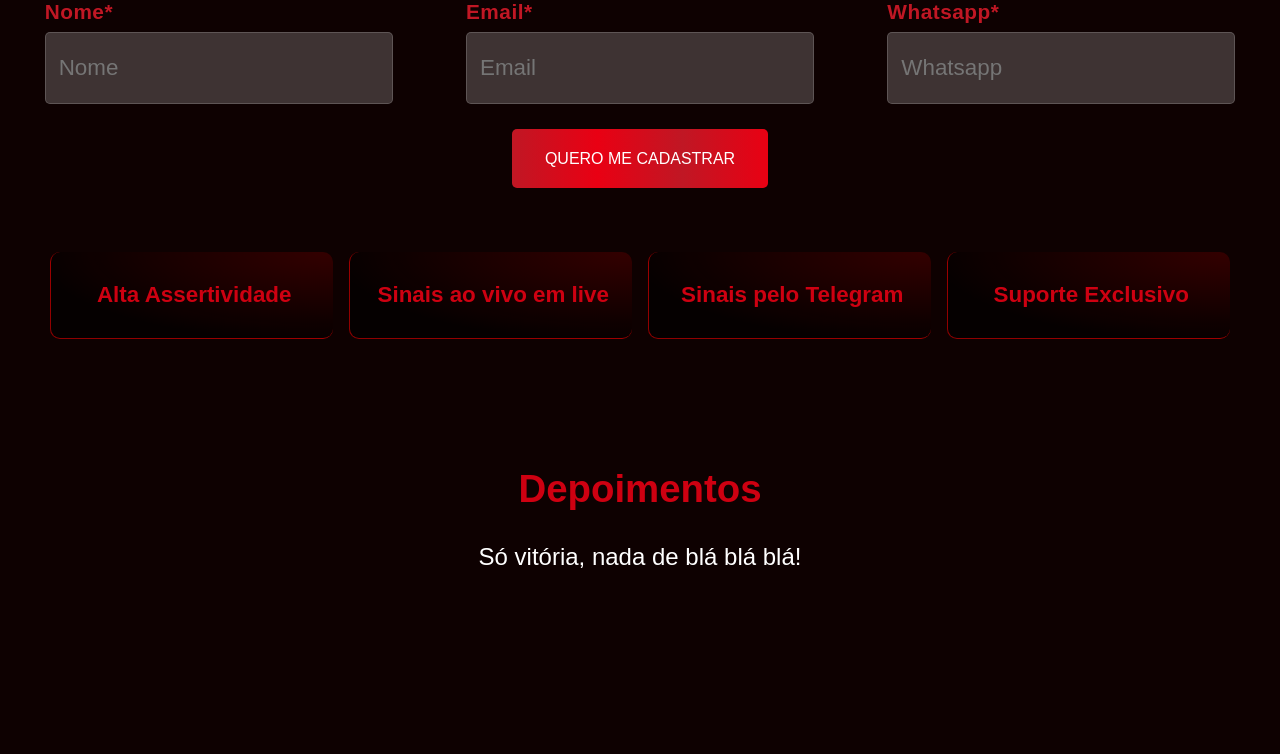
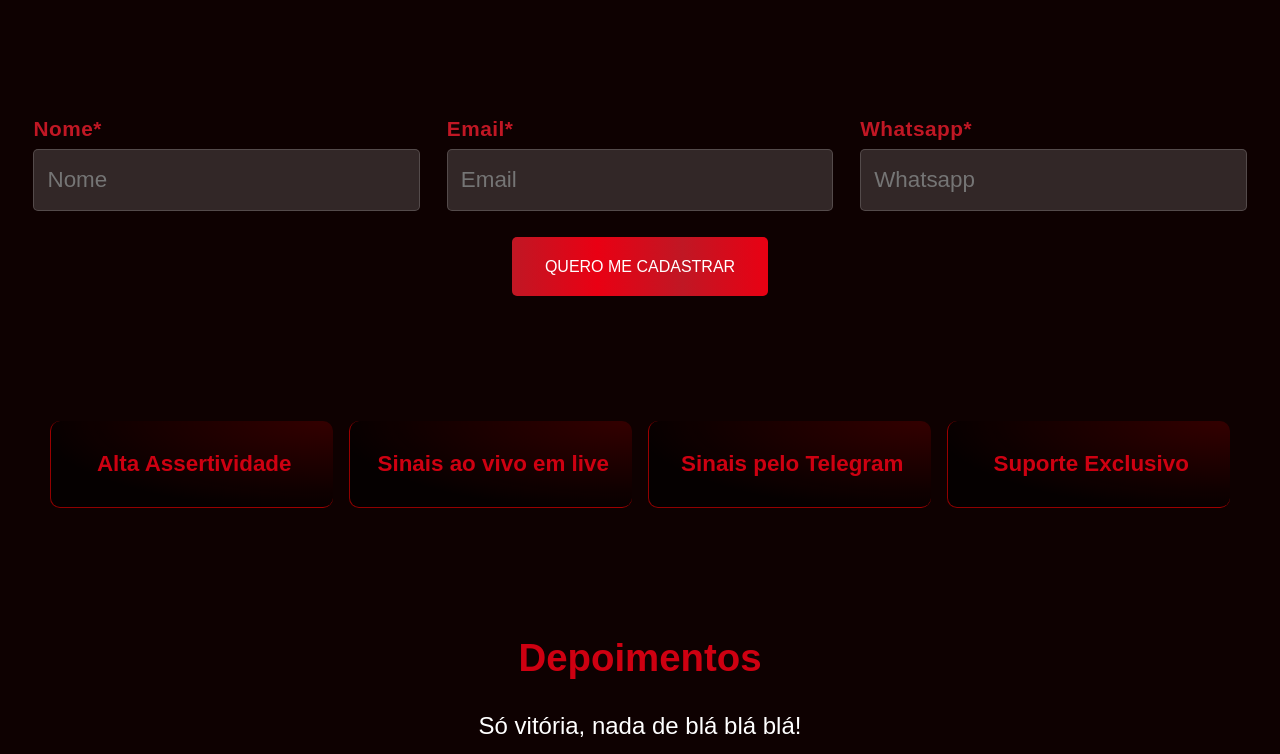
Before and after one commit to LucasViniciusNunesCosta/SpotAcademy, a plain HTML site: page assets/index.html in a window 1280 px wide. Shown: the part 443-1197 px from the top of the page. Before the commit the page ends 1029 px from the top, so only its background shows below. Drawn offline with Linux system fonts and the light colour scheme.

Commit message:
:style: corrigindo detalhes no estilo da pagina

```diff
--- a/assets/index.html
+++ b/assets/index.html
@@ -20,21 +20,21 @@
 
         <div class="contato__input-group">
             <label for="nome">Nome*</label>
-            <input type="text" name="nome" id="input-name" placeholder="Nome" />
+            <input type="text" name="nome" id="input-name" placeholder="Nome" required/>
         </div>
 
         <div class="contato__input-group">
             <label for="email">Email*</label>
-            <input type="email" name="email" id="input-email" placeholder="Email" />
+            <input type="email" name="email" id="input-email" placeholder="Email" required/>
         </div>
 
         <div class="contato__input-group">
             <label for="whats">Whatsapp*</label>
-            <input type="tel" name="whats" id="input-whats" placeholder="Whatsapp" pattern="\(\d{2}\)\s\d{4,5}-\d{4}" required/>
+            <input type="tel" name="whats" id="input-whats" placeholder="Whatsapp" required pattern="\(\d{2}\)\s\d{4,5}-\d{4}" required/>
         </div>
     </div>
       <div class="contato__btn-container">
-        <button class="contato__btn neon-background">Quero me cadastrar</button>
+        <button class="contato__btn neon-background" type="submit">Quero me cadastrar</button>
       </div>
     </div>
     <div class="servicos__container">
--- a/assets/style.css
+++ b/assets/style.css
@@ -1,6 +1,7 @@
 body{
     background-color: #0e0101;
     font-family: arial;
+    margin: 0px 20px 0px 20px;
 }
 .header__container{
     display: flex;
@@ -8,7 +9,7 @@ body{
     justify-content: center;
     align-items: center;
     color:  #fff;
-    padding: 50px 20px 50px 20px;
+    height: 70vh;
 }
 .header__img{
     height: auto;
@@ -32,6 +33,7 @@ body{
 }
 .contato__container{
     margin-bottom: 4rem;
+    height: 30vh;
 }
 .contato__inputs{
     display: flex;
@@ -51,13 +53,13 @@ body{
 }
 .contato__input-group > input{
     font-size: 1.4rem;
-    width: 25vw;
-    height: 40px;
+    width: 28vw;
+    height: 30px;
     border: 1px solid #FFFFFF2B;
     padding: 15px 13px 15px 13px;
     border-radius: 5px;
     margin-bottom: 1.6rem;
-    background-color: #ffffff33;
+    background-color: #ffffff27;
     color: #fff;
 }
 .contato__btn-container{
@@ -133,3 +135,10 @@ body{
     0 0 7px #ce0011,
     0 0 7px #ce0011;
   }
+::-webkit-scrollbar {
+    width: 6px;
+    background: #4b4b4b23;
+}
+::-webkit-scrollbar-thumb {
+    background: #ce0011;
+}
```
